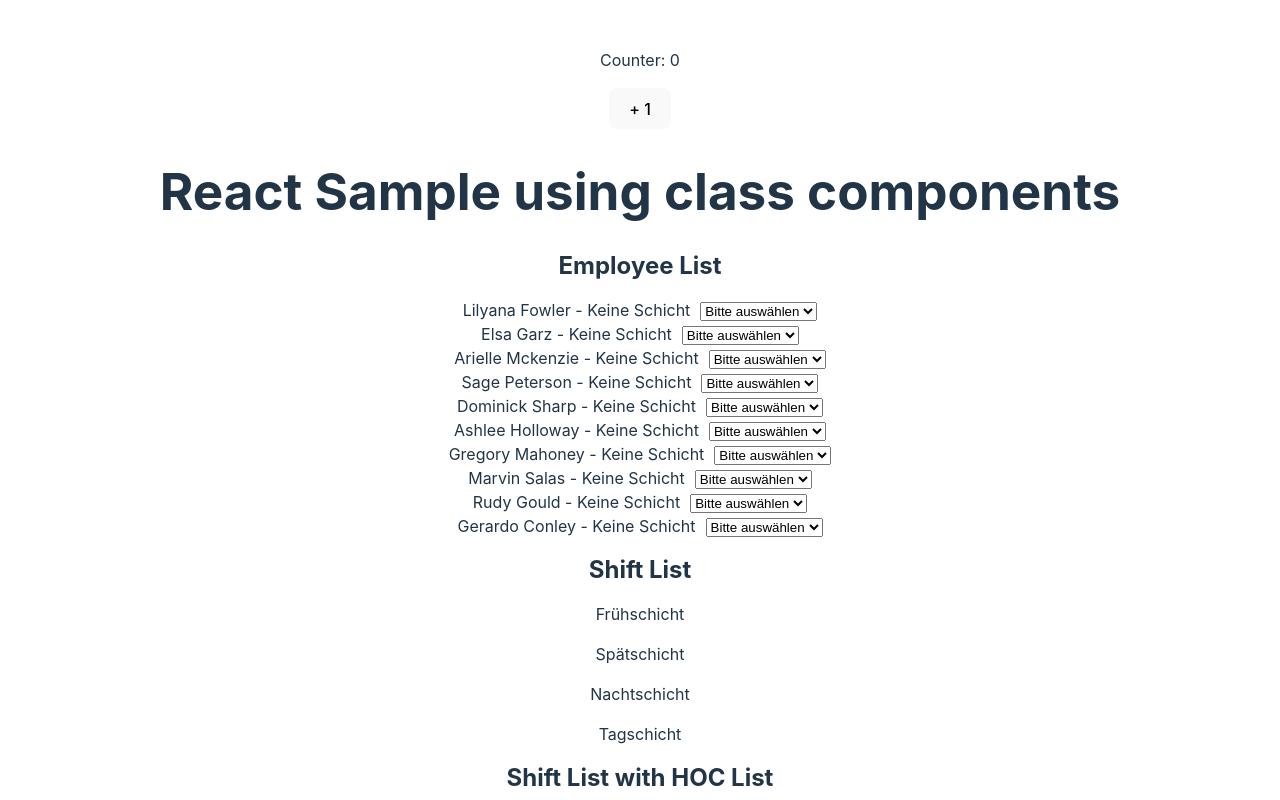
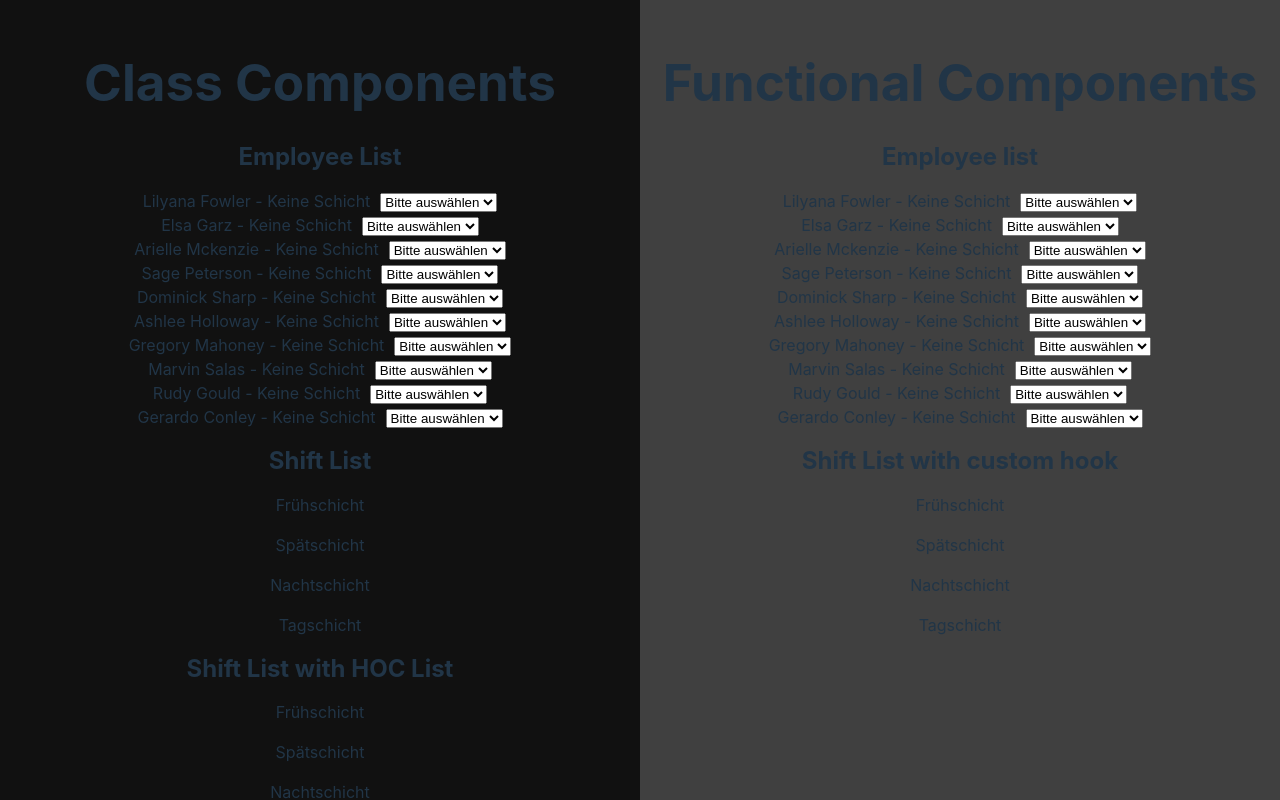
Before and after one commit to AlexDelPab/basta-2022-react-sample-project, a React (Vite) app: page / in a window 1280 px wide. Shown: the top 800 px of the page. Built offline with nearby package versions, Linux system fonts and the light colour scheme.

Commit message:
Create working sample with functional components

```diff
--- a/src/App.tsx
+++ b/src/App.tsx
@@ -1,41 +1,31 @@
 import { Component, ReactNode, useState } from 'react'
-import reactLogo from './assets/react.svg'
 import './App.css'
-import EmployeeList from './reactClassComponents/EmployeeList';
-import ShiftList from './reactClassComponents/ShiftList';
-import ShiftListFromList from './reactClassComponents/ShiftListFromList';
+import {EmployeeListCC} from './classComponents/EmployeeList';
+import {ShiftListCC} from './classComponents/ShiftList';
+import ShiftListFromList from './classComponents/ShiftListFromList';
+import EmployeeListFC from './functionalComponents/EmployeeList';
+import { ShiftListFC } from './functionalComponents/ShiftList';
 
-interface IState {
-  count: number;
-}
-
-class App extends Component<{}, IState> {
+class App extends Component<{}, {}> {
 
   constructor(props: {}) {
     super(props);
-
-    this.state = {
-      count: 0
-    };
-
-    this.incrementCounter = this.incrementCounter.bind(this);
-  }
-
-  incrementCounter(): void {
-    this.setState((prevState: IState) => ({
-      count: prevState.count + 1
-    }));
   }
 
   render(): ReactNode {
     return (
       <div className="App">
-        <p>Counter: {this.state.count}</p>
-        <button onClick={this.incrementCounter}>+ 1</button>
-        <h1>React Sample using class components</h1>
-        <EmployeeList />
-        <ShiftList />
-        <ShiftListFromList />
+        <div className="split left">
+          <h1>Class Components</h1>
+          <EmployeeListCC />
+          <ShiftListCC />
+          <ShiftListFromList />
+        </div>
+        <div className="split right">
+          <h1>Functional Components</h1>
+          <EmployeeListFC />
+          <ShiftListFC />
+        </div>
       </div>
     )
   }
--- a/src/reactClassComponents/EmployeeList.tsx
+++ b/src/classComponents/EmployeeList.tsx
@@ -12,7 +12,7 @@
 
 interface IProps {}
 
-class EmployeeList extends Component<IProps, IState> {
+export class EmployeeListCC extends Component<IProps, IState> {
 
     private _employeeStore: EmployeeStore;
     private _shiftStore: ShiftStore;
@@ -72,5 +72,3 @@
         </>);
     }
 }
-
-export default EmployeeList;
--- a/src/reactClassComponents/ShiftList.tsx
+++ b/src/classComponents/ShiftList.tsx
@@ -10,7 +10,7 @@
 
 interface IProps {}
 
-class ShiftList extends Component<IProps, IState> {
+export class ShiftListCC extends Component<IProps, IState> {
 
     private _shiftStore: ShiftStore;
 
@@ -43,5 +43,3 @@
         </>
     }
 }
-
-export default ShiftList;
--- /dev/null
+++ b/src/functionalComponents/EmployeeList.tsx
@@ -0,0 +1,55 @@
+import { ChangeEvent, useEffect, useRef, useState } from "react";
+import LoadingSpinner from "../LoadingSpinner";
+import { EmployeeStore } from "../services/EmployeeStore";
+import { ShiftStore } from "../services/ShiftStore";
+import { IEmployee, IShift } from "../types";
+
+
+export default function EmployeeListFC() {
+    const [isLoading, setIsLoading] = useState(true);
+    const [employees, setEmployees] = useState<IEmployee[]>([]);
+    const [shifts, setShifts] = useState<IShift[]>([]);
+    const employeeStoreRef = useRef(new EmployeeStore());
+    const shiftStoreRef = useRef(new ShiftStore());
+
+    useEffect(() => {
+        (async () => {
+            await employeeStoreRef.current.loadAll();
+            await shiftStoreRef.current.loadAll();
+            setEmployees(employeeStoreRef.current.elements);
+            setShifts(shiftStoreRef.current.elements);
+            setIsLoading(false);
+        })();
+    }, [])
+
+    async function handleChange(event: ChangeEvent<any>, employee: IEmployee) {
+        const shiftId = +event.target.value;
+        const shift = shifts.find(s => s.id === shiftId);
+
+        if (shift) {
+            await employeeStoreRef.current.assignShift(employee, shift)
+            setEmployees(employeeStoreRef.current.elements);
+        }
+    }
+
+    if (isLoading) {
+        return <LoadingSpinner />;
+    }
+
+    return (
+        <>
+            <h2>Employee list</ h2>
+            {employees.map((employee: IEmployee) => (
+                <div key={`employee-list-${employee.id}`}>
+                <span style={{ marginRight: "10px" }}>{employee.firstName} {employee.lastName} - {employee.shift?.name ?? 'Keine Schicht'}</span>
+                <select value={employee.shift?.id} onChange={(e) => handleChange(e, employee)}>
+                    <option value="">Bitte auswählen</option>
+                    {shifts.map((shift: IShift) => (
+                        <option key={`select-shift-option-${shift.id}`} value={shift.id}>{shift.name}</option>
+                    ))}
+                </select>
+            </div>
+            ))}
+            </>
+    );
+}
--- /dev/null
+++ b/src/functionalComponents/ShiftList.tsx
@@ -0,0 +1,21 @@
+import { useRef } from "react";
+import LoadingSpinner from "../LoadingSpinner";
+import { ShiftStore } from "../services/ShiftStore";
+import { IShift } from "../types";
+import { useListData } from "./useListData";
+
+export function ShiftListFC() {
+    const shiftStoreRef = useRef(new ShiftStore());
+    const [isLoading, data] = useListData<IShift>(shiftStoreRef.current);
+
+    if (isLoading) {
+        return <LoadingSpinner />;
+    }
+
+    return (<>
+        <h2>Shift List with custom hook</h2>
+        {!isLoading && data.map((shift: IShift) => (
+            <p key={`shift-list-hoc-${shift.id}`}>{shift.name}</p>
+        ))}
+    </>);
+}
--- /dev/null
+++ b/src/functionalComponents/useListData.tsx
@@ -0,0 +1,20 @@
+import { useEffect, useState } from "react";
+import { Store } from "../services/Store";
+
+export function useListData<T>(store: Store<T>) : [isLoading: boolean, data: T[]] {
+    const [isLoading, setIsLoading] = useState(true);
+    const [data, setData] = useState<T[]>([]);
+
+    useEffect(() => {
+        (async () => {
+            await store.loadAll();
+            setIsLoading(false);
+            setData(store.elements);
+        })();
+    }, []);
+
+    return [
+        isLoading,
+        data
+    ];
+}
--- a/src/index.css
+++ b/src/index.css
@@ -68,3 +68,26 @@
     background-color: #f9f9f9;
   }
 }
+
+/* Split the screen in half */
+.split {
+  height: 100%;
+  width: 50%;
+  position: fixed;
+  z-index: 1;
+  top: 0;
+  overflow-x: hidden;
+  padding-top: 20px;
+}
+
+/* Control the left side */
+.left {
+  left: 0;
+  background-color: #111;
+}
+
+/* Control the right side */
+.right {
+  right: 0;
+  background-color: #404040;
+}
```
Also changed, not shown: src/classComponents/ShiftListFromList.tsx (renamed from src/reactClassComponents/ShiftListFromList.tsx), src/classComponents/withListData.tsx (renamed from src/reactClassComponents/withListData.tsx).
